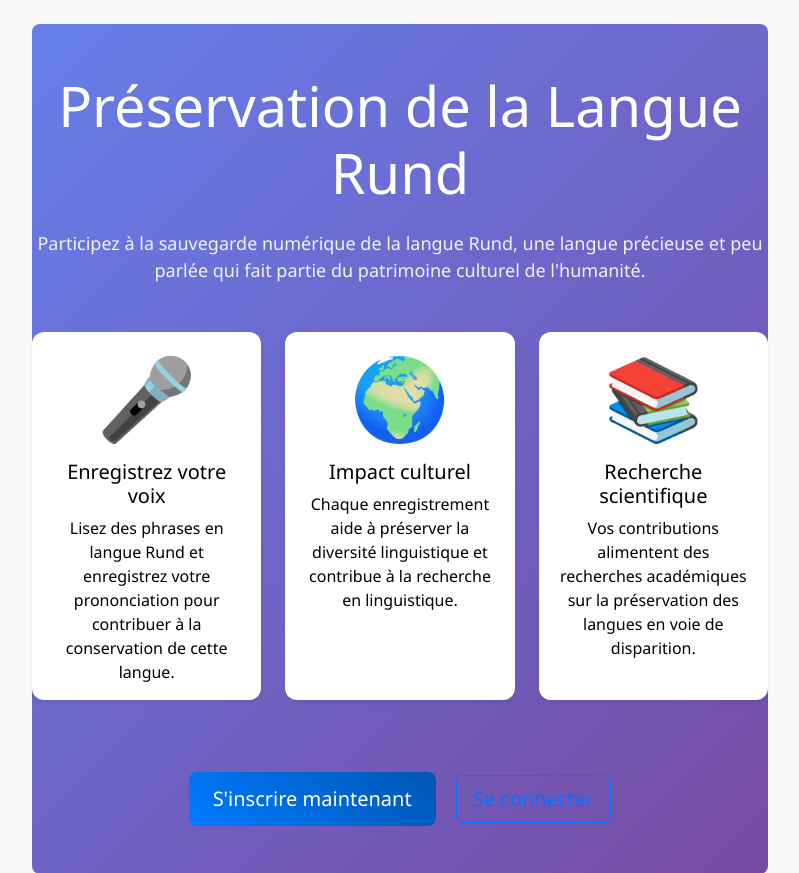
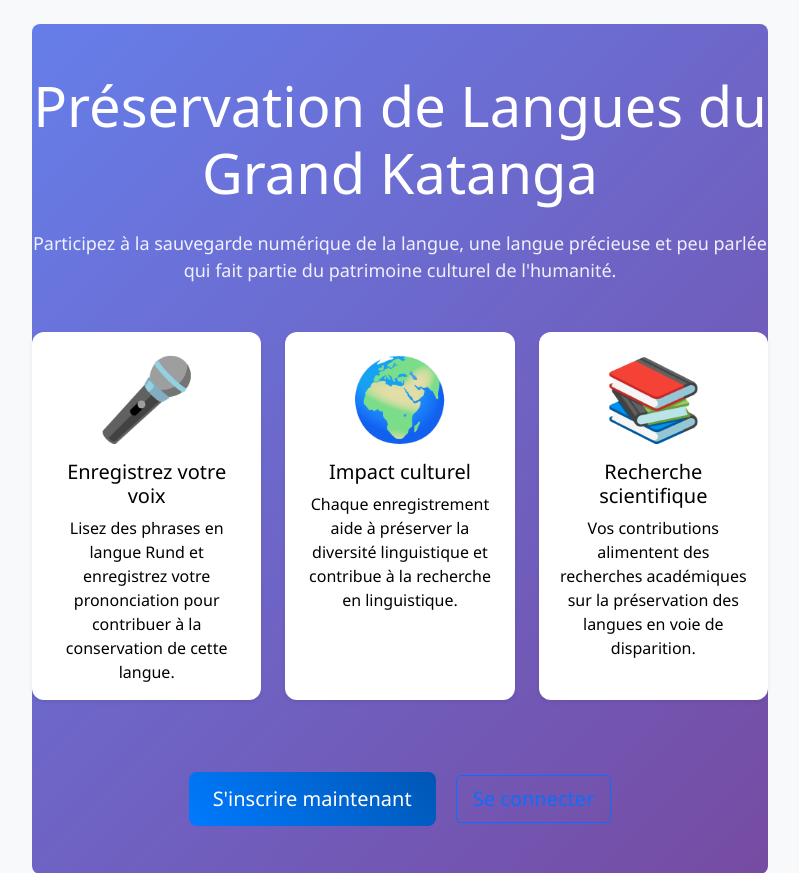
Before and after one commit to Eliezermga/Lugayetu, a Flask app: page / in a window 1280 px wide. Shown: the part 62-935 px from the top of the page, without its empty margins (240-1039 px from the left). Run offline with Flask 3, Linux system fonts and the light colour scheme; some libraries are stand-ins or nearby versions.

Commit message:
Update hero section text in index.html
Changed the main heading and lead paragraph to refer to 'Langues du Grand Katanga' instead of just 'langue Rund', broadening the scope of the preservation message.

Co-Authored-By: Credok12 <127599436+Credok12@users.noreply.github.com>

```diff
--- a/templates/index.html
+++ b/templates/index.html
@@ -4,9 +4,9 @@
 <div class="row">
     <div class="col-lg-8 mx-auto text-center">
         <div class="hero-section py-5">
-            <h1 class="display-4 mb-4">Préservation de la Langue Rund</h1>
+            <h1 class="display-4 mb-4">Préservation de Langues du Grand Katanga</h1>
             <p class="lead mb-4">
-                Participez à la sauvegarde numérique de la langue Rund, une langue précieuse et peu parlée
+                Participez à la sauvegarde numérique de la langue, une langue précieuse et peu parlée
                 qui fait partie du patrimoine culturel de l'humanité.
             </p>
 
```
